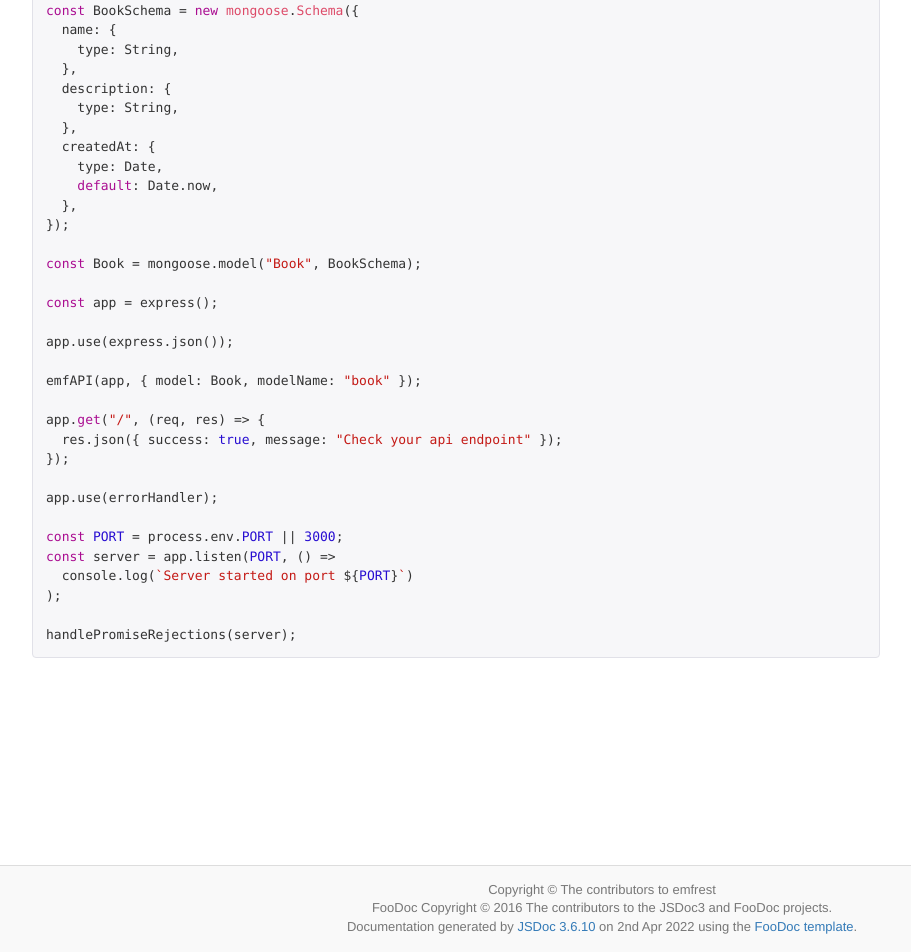
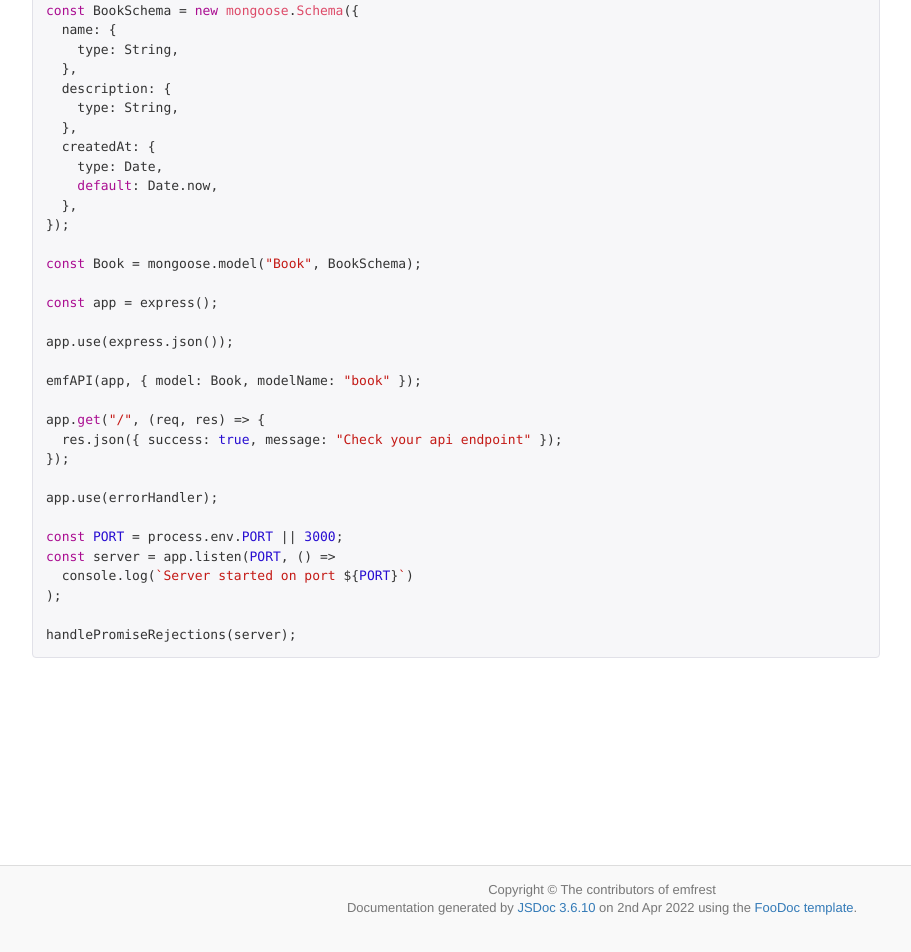
Before and after one commit to DEEJ4Y/emfrest, a website: page docs/index.html in a window 1280 px wide. Shown: the part 3409-4361 px from the top of the page, without its empty margins (38-949 px from the left). Drawn offline with Linux system fonts and the light colour scheme; a web font is replaced by a local one.

Commit message:
Add updated documentation

```diff
--- a/docs/index.html
+++ b/docs/index.html
@@ -41,7 +41,7 @@
 				}
 			</style>
 		<script type="text/javascript">
-			window.TEMPLATE_OPTIONS = {"includeDate":true,"dateFormat":"Do MMM YYYY","systemName":"emfrest","systemSummary":"Express Mongoose Fast REST API","systemLogo":"","systemColor":"#198754","navMembers":[{"kind":"class","title":"Classes","summary":"All documented classes."},{"kind":"external","title":"Externals","summary":"All documented external members."},{"kind":"global","title":"Globals","summary":"All documented globals."},{"kind":"mixin","title":"Mixins","summary":"All documented mixins."},{"kind":"interface","title":"Interfaces","summary":"All documented interfaces."},{"kind":"module","title":"Modules","summary":"All documented modules."},{"kind":"namespace","title":"Namespaces","summary":"All documented namespaces."},{"kind":"tutorial","title":"Tutorials","summary":"All available tutorials."}],"footer":"Copyright © The contributors to emfrest","copyright":"FooDoc Copyright © 2016 The contributors to the JSDoc3 and FooDoc projects.","linenums":true,"collapseSymbols":true,"inverseNav":true,"inlineNav":true,"outputSourceFiles":true,"sourceRootPath":null,"disablePackagePath":true,"outputSourcePath":false,"showTableOfContents":true,"showAccessFilter":true,"analytics":null,"methodHeadingReturns":true,"sort":"linenum, longname, version, since","search":true,"favicon":null,"stylesheets":[],"scripts":[],"monospaceLinks":false,"cleverLinks":false};
+			window.TEMPLATE_OPTIONS = {"includeDate":true,"dateFormat":"Do MMM YYYY","systemName":"emfrest","systemSummary":"Express Mongoose Fast REST API","systemLogo":"","systemColor":"#198754","navMembers":[{"kind":"class","title":"Classes","summary":"All documented classes."},{"kind":"external","title":"Externals","summary":"All documented external members."},{"kind":"global","title":"Globals","summary":"All documented globals."},{"kind":"mixin","title":"Mixins","summary":"All documented mixins."},{"kind":"interface","title":"Interfaces","summary":"All documented interfaces."},{"kind":"module","title":"Modules","summary":"All documented modules."},{"kind":"namespace","title":"Namespaces","summary":"All documented namespaces."},{"kind":"tutorial","title":"Tutorials","summary":"All available tutorials."}],"footer":"Copyright © The contributors of emfrest","copyright":"","linenums":true,"collapseSymbols":true,"inverseNav":true,"inlineNav":true,"outputSourceFiles":true,"sourceRootPath":null,"disablePackagePath":true,"outputSourcePath":false,"showTableOfContents":true,"showAccessFilter":true,"analytics":null,"methodHeadingReturns":true,"sort":"linenum, longname, version, since","search":true,"favicon":null,"stylesheets":[],"scripts":[],"monospaceLinks":false,"cleverLinks":false};
 			window.DOCLET_TOC_ENABLED = true;
 			window.DOCLET_AFILTER_ENABLED = false;
 		</script>
@@ -291,8 +291,7 @@ handlePromiseRejections(server);
 		</div>
 	</div>
 	<footer>
-				<div class="footer-option">Copyright © The contributors to emfrest</div>
-				<div class="copyright">FooDoc Copyright © 2016 The contributors to the JSDoc3 and FooDoc projects.</div>
+				<div class="footer-option">Copyright © The contributors of emfrest</div>
 			<div class="generated-by">Documentation generated by <a href="https://github.com/jsdoc3/jsdoc">JSDoc 3.6.10</a> on 2nd Apr 2022 using the <a href="https://github.com/steveush/foodoc">FooDoc template</a>.</div>
 	</footer>
 	<script src="js/jquery.min.js"></script>
--- a/jsdoc.config.json
+++ b/jsdoc.config.json
@@ -3,7 +3,8 @@
     "systemName": "emfrest",
     "systemSummary": "Express Mongoose Fast REST API",
     "systemColor": "#198754",
-    "footer": "Copyright © The contributors to emfrest",
+    "footer": "Copyright © The contributors of emfrest",
+    "copyright": "",
     "inlineNav": true,
     "search": true
   }
```
Also changed, not shown: docs/ErrorResponse.html (+2 -3 lines), docs/api.js.html (+2 -3 lines), docs/controllers.js.html (+2 -3 lines), docs/global.html (+2 -3 lines), docs/list_class.html (+2 -3 lines), docs/middleware.js.html (+2 -3 lines), docs/router.js.html (+2 -3 lines), docs/services.js.html (+2 -3 lines), docs/utils.js.html (+2 -3 lines), package.json (+4 -3 lines), 1 other file.
